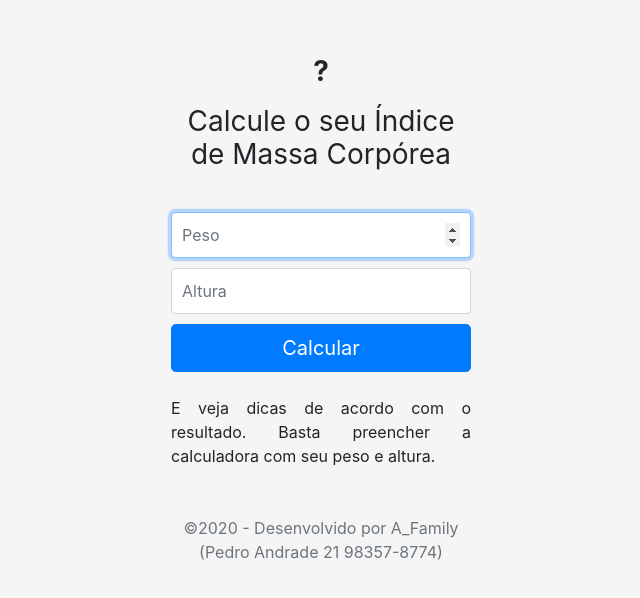
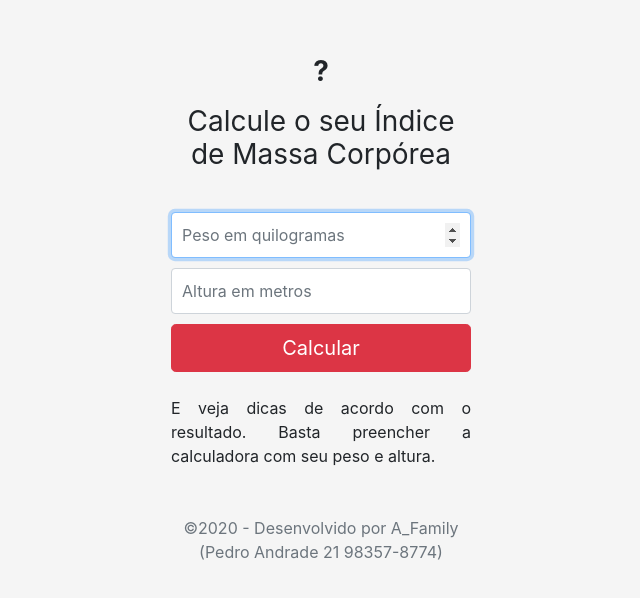
Before and after one commit to PedroAndradeOriginal/HTML-CSS-JS, a plain HTML site: page MODELOS/IMC.html in a window 1280 px wide. Shown: the whole page, without its empty margins (319-959 px from the left). Drawn offline with nearby package versions, Linux system fonts and the light colour scheme.

Commit message:
Update IMC.html

```diff
--- a/MODELOS/IMC.html
+++ b/MODELOS/IMC.html
@@ -57,10 +57,10 @@
         <h1 class="h3 mb-3 font-weight-bold">?</h1>
         <h2 class="h3 mb-3 font-weight-normal">Calcule o seu Índice de Massa Corpórea</h2><br>
         <label class="sr-only">peso</label>
-        <input type="number" id="peso" class="form-control" placeholder="Peso" required autofocus>
+        <input type="number" id="peso" class="form-control" placeholder="Peso em quilogramas" required autofocus>
         <label class="sr-only">altura</label>
-        <input type="number" id="altura" class="form-control" placeholder="Altura" required>
-        <button class="btn btn-lg btn-primary btn-block" type="button">Calcular</button><br>
+        <input type="number" id="altura" class="form-control" placeholder="Altura em metros" required>
+        <button class="btn btn-lg btn-danger btn-block" type="button">Calcular</button><br>
         <footer class="text-justify"> E veja dicas de acordo com o resultado. Basta preencher a calculadora com seu peso e altura.</footer>
         <p class="mt-5 mb-3 text-muted">&copy;2020 - Desenvolvido por A_Family <br>(Pedro Andrade 21 98357-8774)</p>
 
```
